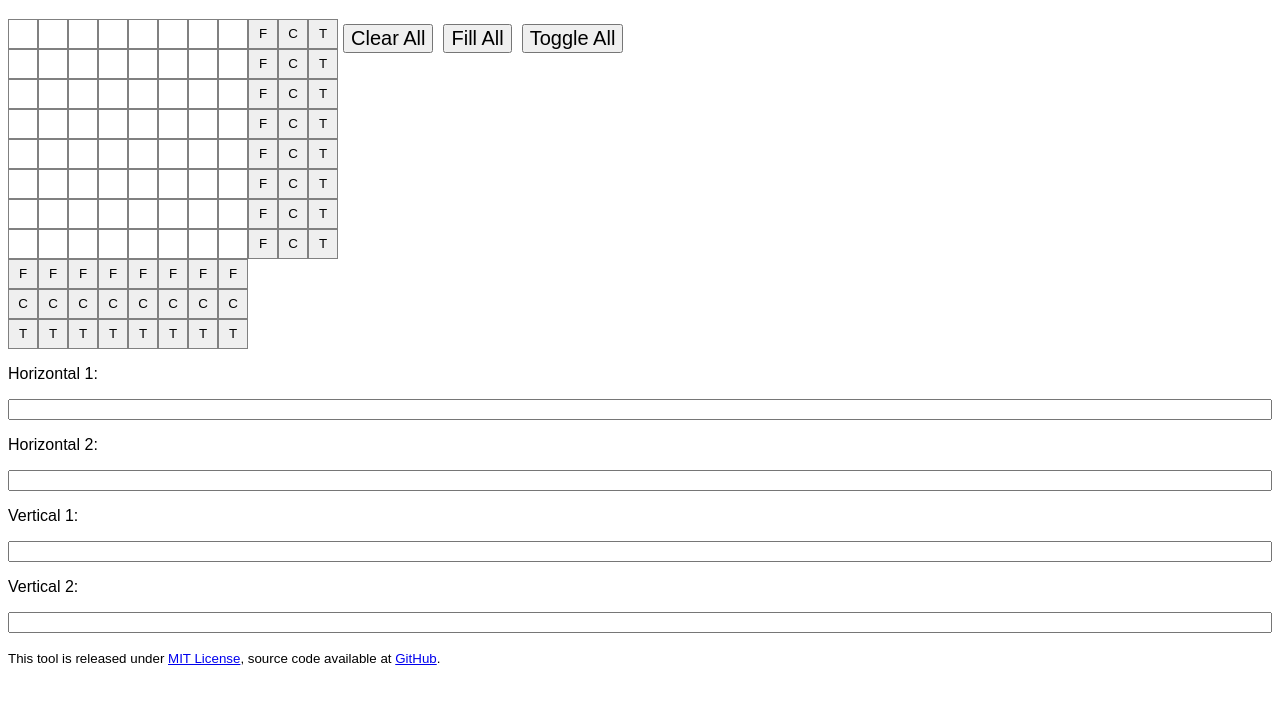
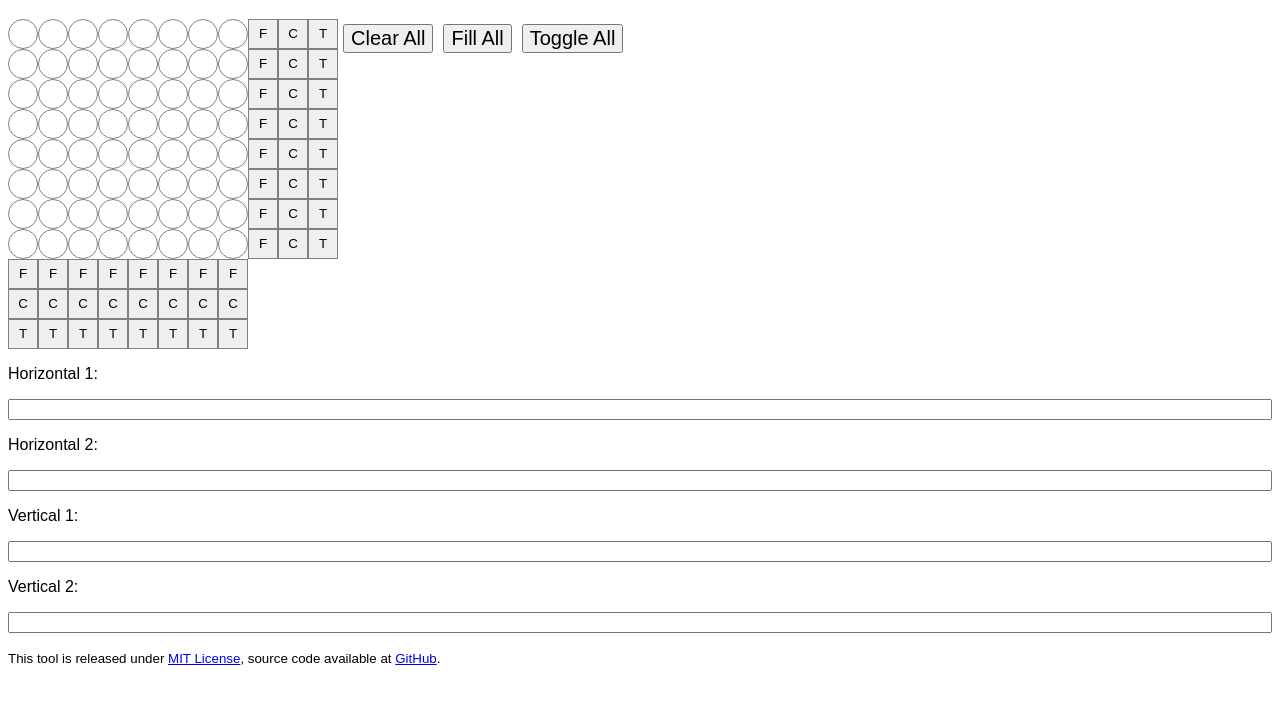
Before and after one commit to Inndy/LED-Matrix-Painter, a plain HTML site: page index.html in a window 1280 px wide. Shown: the part 61-762 px from the top of the page. Drawn offline with nearby package versions, Linux system fonts and the light colour scheme.

Commit message:
Set border-radius: 100%

```diff
--- a/index.html
+++ b/index.html
@@ -51,6 +51,10 @@
       border: 0;
     }
 
+    .blocks .block {
+      border-radius: 100%;
+    }
+
     .panel button {
       font-size: 125%;
       margin: 5px;
```
